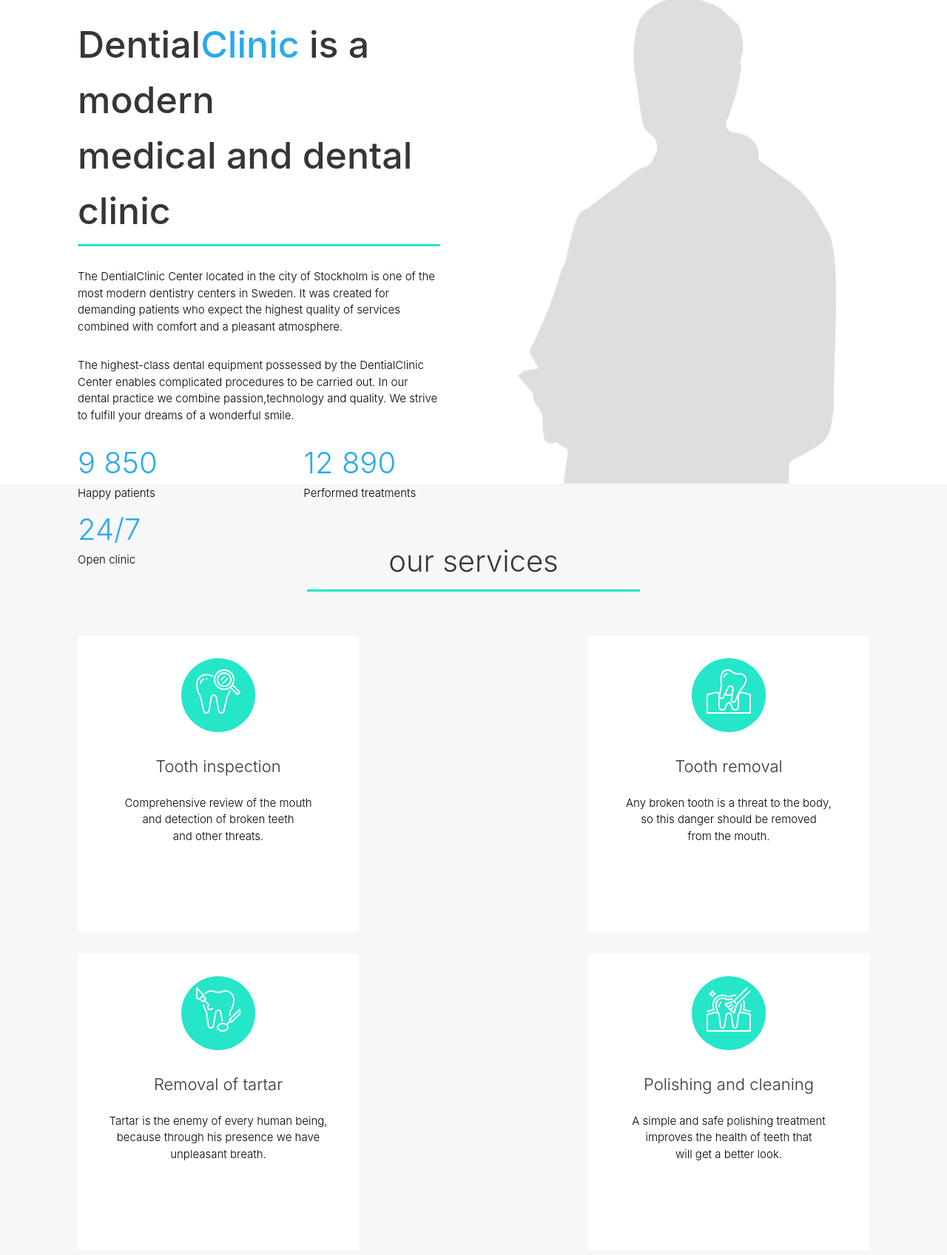
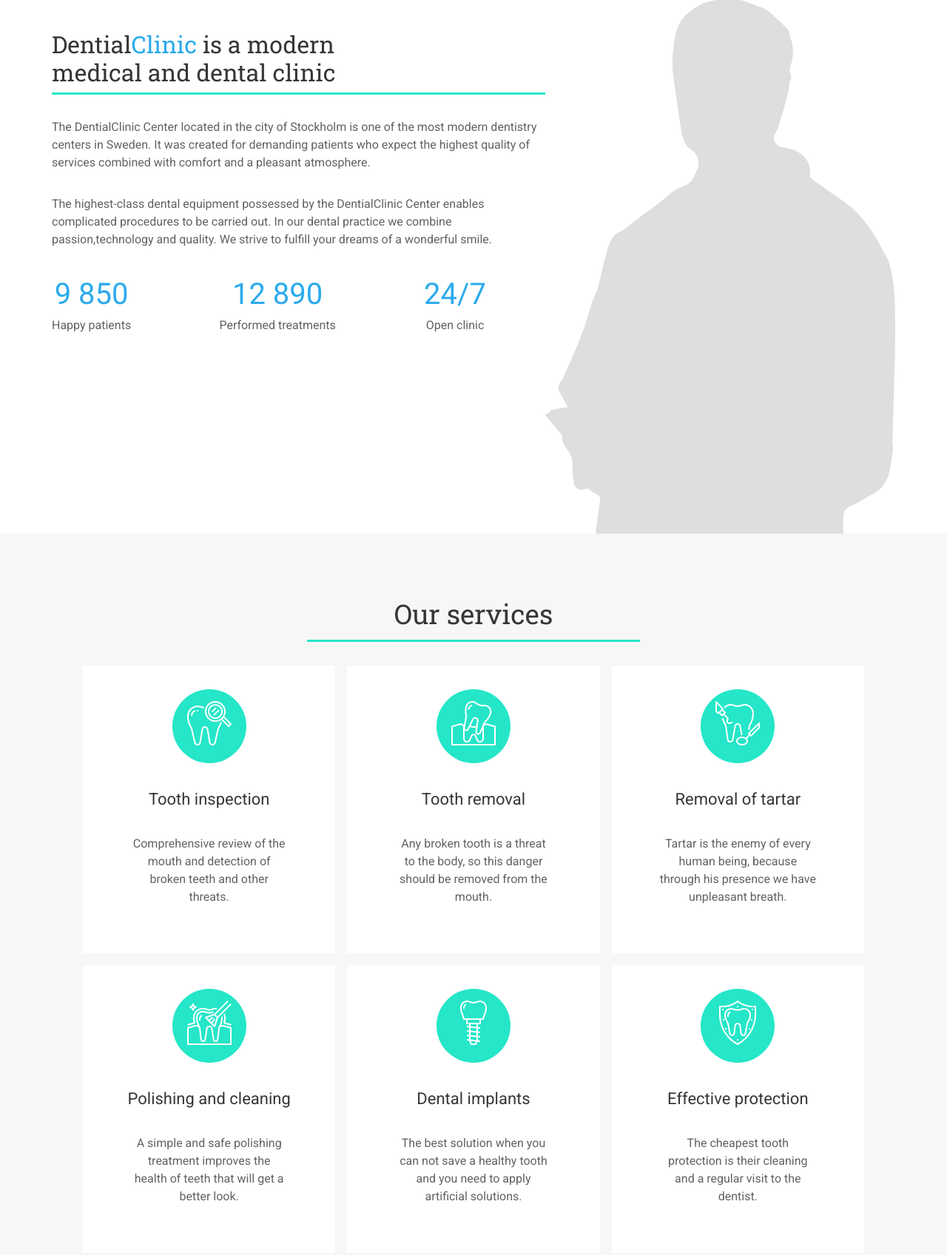
Before and after one commit to Falak2020/DintialClinic, a plain HTML site: page index.html in a window 1280 px wide. Shown: the part 989-2686 px from the top of the page at 74% size. Drawn offline with Linux system fonts and the light colour scheme.

Commit message:
Section2 med grid

```diff
--- a/css/style.css
+++ b/css/style.css
@@ -1,17 +1,27 @@
+
+/*
+    font-family: 'Roboto', sans-serif;
+    font-family: 'Roboto Slab', serif;
+*/
+
+
 * {
     box-sizing: border-box;
 }
 
-html, body {
-    font-weight: 350;
-    font-family: -apple-system, BlinkMacSystemFont, 'Segoe UI', Roboto, Oxygen, Ubuntu, Cantarell, 'Open Sans', 'Helvetica Neue', sans-serif;
-    line-height: 1.5;
-    font-size: 15px;
+html, body ,p {
     margin: 0;
     padding: 0;
+    font-weight: 350;
+    font-family:'Roboto', sans-serif;
+    line-height: 1.5;
+    font-size: 16px;
+    color: #626262;
 
 }
-
+.bg-gray{
+    background-color: #DEDEDE;
+}
 .border {
     border: 1px solid black;
 }
@@ -90,115 +100,119 @@ nav>div>div>div>a{
 
 .navbar-nav {
     display: flex;
-    flex-direction: column;
+
 }
 
-.nav-link {
+.nav-link{
+    display: flex;
     padding: 0;
     text-decoration: none;
 }
+
 /*-----------Section 1 Styling------------------*/
-.first-section{
-    display:flex;
-    justify-content: space-between;
-    /*height:700px;*/
-    background-color: #DEDEDE;
-    }
+
 .image-section1{
-       padding-top: 3.3rem;
-        margin-left:7rem;
+       margin-top:2rem;
+       margin-bottom: 0;
 
 }
 .paragraph{
-     padding: 1rem 1rem;
+
 }
+
 .button-1{
+    display: inline-block;
     background-color:#25E6C8 ;
+    font-weight: 400;
     color:#FFFFFF;
-        font-size:18px;
+    font-size:1rem;
     border:none;
     height: 60px;
     width:239px;
     border-radius: 10px;
     margin-top: 2rem;
     }
+#section1 .container{
+    padding: 0;
+}
+.button-1:hover{
+    cursor: pointer;
+    background: #2BAAEC;
+}
 section>div>div>h1{
         font-size: 30px;
         color: #363636;
-        font-weight:500;
+        font-weight:300;
 }
 /*-----------Section 2 Styling------------------*/
-.second-section{
+#section-2 .container{
 display:flex;
 justify-content:space-between;
-height: 700px;
+padding: 0;
+}
+.paragraph-2{
+
+}
+.image-section2{
+    margin-top: 4rem;
 }
 
-.paragraph-1{
-   padding:1rem 1rem;
-}
-.image-section2{
-   padding-right:10rem;
-   padding-top:5rem;
-   height: 733px;
-
-}
-#section-2>div>ul>li>h2{
+#section-2 .container .paragraph-2 .container h2{
    font-size: 20px;
    font-weight: 300;
    color: #2BAAEC;
    margin-bottom: 0;
    margin-top: 0.5rem;
+}
+#section-2 .container .paragraph-2 .container li{
+    margin-right: 0rem;
     text-align: center;
 }
-#section-2>div>h1{
+#section-2 .container .paragraph-2 h1{
     font-size: 30px;
     color: #363636;
     font-weight:500;
    margin-bottom: 0rem;
 }
-#section-2>div>hr{
+#section-2 .container .paragraph-2 hr{
    height:3px;
    border-width:0;
    background-color:#25E6C8;
    margin-bottom: 2rem;
-
 }
-.flex-list{
+#section-2 .container .paragraph-2 .container{
   display: flex;
   list-style: none;
   justify-content:space-between;
   padding-left: 0;
-  flex-wrap: wrap;
+  padding: 0;
+
 }
  span{
      color:#2BAAEC;
 }
-.margin-bottom-paragraph{
+.margin-top-paragraph{
     margin-top: 2rem;
 }
 /*-----------Section 3 Styling------------------*/
 .section3-bgcolor{
     background-color: #F7F7F7;
-    height: 1200px;
 }
-#section-3 {
-    background-color: #F7F7F7;
 
-}
-  #section-3>div>h2{
+  #section-3>div>div>h2{
+    margin: 0;
     padding-top: 1rem;
-    margin-bottom: 0rem;
     text-align: center;
     font-size: 20pt;
     color:#363636 ;
     font-weight: 300;
 }
-#section-3>div>hr{
+#section-3>div>div>hr{
     height:3px;
     border-width:0;
     background-color:#25E6C8;
     width:300px;
+    margin-bottom: 1rem;
 }
 h3{
     font-size: 22px;
@@ -219,68 +233,80 @@ h3{
     text-align: center;
     margin-bottom: 3rem;
   }
- .div-border{
-     width:380px;
-     height:400px;
+ .cards{
      background-color:#FFFFFF;
      text-align: center;
-     margin-top:1rem;
  }
+
+ #section-3 .grid .cards p{
+     margin:2rem 4rem 4rem 4rem;
+
+ }
+ /*
 .flex-cards{
     display: flex;
     align-items: center;
-
     flex-direction:column;
-
 }
-
-
+*/
+.grid{
+    display: grid;
+    grid-template-columns: repeat(auto-fit, minmax(300px, 1fr));
+    gap:1rem;
+}
 /*----------------------------------------------*/
 /*-------------------Section-4 Styling-------------------*/
 .section4-bgcolor{
     background-color: #2BAAEC;
-   height: 100px;
+
 }
 .button-2{
+    display: inline-block;
     height: 35px;
     background-color: #FFFFFF;
     color: #2BAAEC;
     font-weight: bold;
     border-radius: 10px;
     border: none;
-    margin-top: 1rem;
+    margin: 1rem 0;
 }
-.flex-section-4{
+.button-2:hover{
+    cursor: pointer;
+    background-color: #25E6C8;
+    color: #FFFFFF;
+}
+#section-4 .container{
     display: flex;
     flex-direction: column;
     align-items: center;
-
 }
 .section-font{
-font-size: 16px;
 color: #FFFFFF;
-font-weight: 200;
-margin-top: 1rem;
+font-weight: 300;
+margin:1rem 0;
 }
 /*--------------------------------------*/
 /*-----------------Footer---------------------*/
 .footer-background{
-    height:40px;
+
     background-color: #2ba5ec;
-    font-size: 16px;
     text-align: center;
-    padding:2rem 0;
+    padding:1rem 0;
     border: 1px  #2b78ec;
     color:#ffffff9d;
 }
 /*--------------------------------------*/
 @media (min-width: 768px) {
-    .nav-link {
+    .nav-link a {
         padding-right: 0.5rem;
         padding-left: 0.5rem;
+        text-decoration: none;
+    }
+    .nav-link a:hover{
+        color: #25E6C8;
     }
 
-    .navbar-nav {
+    .nav-link {
         flex-direction: row;
     }
 
@@ -297,82 +323,92 @@ margin-top: 1rem;
     }
     .navbar-brand img {
         height: 4rem;
-
+        margin:2rem 0;
     }
 
     .border-bottom .flex-navbartop .socialmedia{
         padding: 0.5rem 1rem;
     }
-
-    section>div>div>h1{
-        font-size:50px;
-        color: #363636;
-    }
-    #section-2>div>h1{
-        font-size:50px;
-        color: #363636;
-    }
-    .paragraph-1{
-        padding:4rem 7rem;
+/*Section1 styling in wide screen*/
+    #section1 .container{
+        display:flex;
     }
     .paragraph{
-        padding: 10rem 5rem;
+       margin-top: 11rem;
+       margin-left:3rem;
+    }
+    #section1 h1{
+        font-family: 'Roboto Slab', serif;
+        font-size: 2.3rem;
+        font-weight: 300;
+        line-height: 1.1;
+    }
+    #section1 p {
+        font-size: 0.9rem;
+    }
+/*Section2 styling in wide screen*/
+
+    #section-2 .container .paragraph-2 h1{
+       font-size:2rem;
+       font-family: 'Roboto Slab', serif;
+       font-weight: 200;
+       color: #363636;
+       line-height: 1.2;
+       margin-right: 10rem;
+    }
+    .paragraph-2{
+       margin-top: 5rem;
+    }
+
+     #section-2 .container .paragraph-2 .container h2{
+       font-size: 40px;
+       margin-bottom: 0;
+       margin-top: 2rem;
 
     }
- #section-2>div>ul>li>h2{
-    font-size: 40px;
-    margin-bottom: 0;
-    margin-top: 0.5rem;
-    padding-right: 4rem;
+    #section-2 .container .paragraph-2 .container li{
+       margin-right: 5rem;
     }
- #section-3>div>h2{
+ /*------------------------------------*/
+ /*-Section3 Style in the wide screen--*/
+
+    #section-3>div>div>h2{
+       margin-top:0rem;
        padding-top: 5rem;
-    font-size: 40px;
+       font-size: 2.3rem;
+       font-family: 'Roboto Slab', serif;
+       font-weight: 300;
     }
-#section-3>div>hr{
+    #section-3>div>div>hr{
        margin-bottom: 2rem;
        width:450px;
     }
- .div-border{
- margin-top: 2rem;
+    .grid{
+        padding:0 7rem 7rem 7rem;
+        grid-template-columns:1fr 1fr 1fr;
     }
- .flex-cards{
-     flex-wrap: wrap;
-     justify-content: space-between;
-     flex-direction: row;
-     padding:0 7rem;
- }
+ /*------------------------------------*/
+ /*-Section4 Style in the wide screen--*/
  .button-2{
     width:285px;
     height: 60px;
-    background-color: #FFFFFF;
-    color: #2BAAEC;
-    font-weight: bold;
-    border-radius: 10px;
-    border: none;
 }
-.flex-section-4{
+
+#section-4 .container{
     display: flex;
     justify-content: space-between;
     flex-direction: row;
     align-items: center;
-    padding: 0 12rem;
-    background-color: #2BAAEC;
-    height: 200px;
+}
 
-}
-#section-3 {
-    height: 1200px;
-}
-.section4-bgcolor{
-   height: 200px;
-}
 .section-font{
     font-size: 30px;
-
+    font-weight:300;
+    margin:4rem 0;
+    font-family: 'Roboto Slab', serif;
 }
 .footer-background{
-    height:80px;
+    padding: 2rem 0;
 }
 }
 
--- a/index.html
+++ b/index.html
@@ -4,9 +4,9 @@
 <head>
     <meta charset="UTF-8">
     <meta name="viewport" content="width=device-width, initial-scale=1.0">
-    <title>Document</title>
-
+    <title>Dential Clinic</title>
     <script src="https://kit.fontawesome.com/0abbda2fd3.js" crossorigin="anonymous"></script>
+    <link href="https://fonts.googleapis.com/css2?family=Roboto&family=Roboto+Slab&display=swap" rel="stylesheet">
     <link rel="stylesheet" href="css/style.css">
 </head>
 
@@ -36,49 +36,55 @@
                 <i class="fas fa-bars"></i>
             </button>
             <div class="collapse navbar-collapse">
-                <div class="navbar-nav">
-                    <a class="nav-link" href="#">Home</a>
-                    <a class="nav-link" href="#">About Us</a>
-                    <a class="nav-link" href="#">Services</a>
-                    <a class="nav-link" href="#">Contact</a>
+                <div class="nav-link">
+                    <a  href="#">Home</a>
+                    <a  href="#">Services</a>
+                    <a  href="#">Contact</a>
+                    <a  href="#">About us</a>
                 </div>
             </div>
         </div>
     </nav>
     <!-----------------MAIN----------------------------------------->
     <!-----------------SECTION1------------------------------------->
-    <section>
-        <div class=" first-section">
+    <section id="section1" class="bg-gray">
+        <div class="container">
             <div class="image-section1 collapse">
-                <img src="image/placehold.png" alt="Image for a girl" style="height:650px;">
+                <img src="image/placehold.png" alt="Image for a girl">
             </div>
             <div class="paragraph">
                 <h1>Modern technologies ensure safety</h1>
-                Clinic is equipped with the highest quality medical and dental equipment,<br>
-                which allows for quick and effective treatment of the patient. <br>
+                <p>Clinic is equipped with the highest quality medical and dental equipment,
+                    which allows for quick and effective treatment of the patient.
+                </p>
                 <button type="button" class="button-1">about our clinic</button>
             </div>
         </div>
     </section>
     <!-----------------SECTION2------------------------------------->
-    <section id="section-2" class="second-section forth-border">
-        <div class="paragraph-1">
-            <h1>Dential<span>Clinic</span> is a modern <br>
+    <section id="section-2">
+        <div class="container">
+            <div class="paragraph-2">
+                <h1>Dential<span>Clinic</span> is a modern
                     medical and dental clinic</h1>
                 <hr>
-            The DentialClinic Center located in the city of Stockholm is one of the most modern dentistry centers in
-            Sweden. It was created for demanding patients who expect the highest quality of services combined with
-            comfort and a pleasant atmosphere. <br>
-            <div class="margin-bottom-paragraph">
-
-                The highest-class dental equipment possessed by the DentialClinic Center enables complicated procedures
+                <p>
+                    The DentialClinic Center located in the city of Stockholm is one of the most modern dentistry
+                    centers in
+                    Sweden. It was created for demanding patients who expect the highest quality of services combined
+                    with
+                    comfort and a pleasant atmosphere.
+                </p>
+                <p class="margin-top-paragraph">
+                    The highest-class dental equipment possessed by the DentialClinic Center enables complicated
+                    procedures
                     to
-                be carried out. In our dental practice we combine passion,technology and quality. We strive to fulfill
+                    be carried out. In our dental practice we combine passion,technology and quality. We strive to
+                    fulfill
                     your
                     dreams of a wonderful smile.
-            </div>
-
-            <ul class="flex-list">
+                </p>
+                <ul class="container">
                     <li>
                         <h2>9 850</h2>
                         Happy patients
@@ -96,90 +102,98 @@
             <div class="image-section2 collapse">
                 <img src="image/placehold2.png" alt="image for a man">
             </div>
+        </div>
     </section>
     <!-----------------SECTION3------------------------------------->
-
- <section id="section-3">
+    <section id="section-3" class="section3-bgcolor ">
+        <div >
         <div>
-            <h2>our services</h2>
+            <h2>Our services</h2>
             <hr>
         </div>
-        <div class="flex-cards">
-            <div class="div-border">
+        <div class="grid">
+            <div class="cards">
                 <div class="image-background">
                     <img src="image/tooth icon.png" alt="tooth icon">
                 </div>
                 <div>
                     <h3>Tooth inspection</h3>
-                    Comprehensive review of the mouth <br>
-                    and detection of broken teeth <br>
+                    <p> Comprehensive review of the mouth
+                        and detection of broken teeth
                         and other threats.
+                    </p>
                 </div>
             </div>
-            <div class="div-border">
+            <div class="cards">
                 <div class="image-background">
                     <img src="image/Group 3.png" alt="tooth icon">
                 </div>
                 <div>
                     <h3>Tooth removal</h3>
-                    Any broken tooth is a threat to the body,<br>
-                    so this danger should be removed <br>
+                    <p> Any broken tooth is a threat to the body,
+                        so this danger should be removed
                         from the mouth.
+                    </p>
                 </div>
             </div>
-            <div class="div-border">
+            <div class="cards">
                 <div class="image-background">
                     <img src="image/removal-tartar.png" alt="tooth icon">
                 </div>
                 <div>
                     <h3>Removal of tartar</h3>
-                    Tartar is the enemy of every human being, <br>
-                    because through his presence we have <br>
+                    <p>Tartar is the enemy of every human being,
+                        because through his presence we have
                         unpleasant breath.
+                    </p>
                 </div>
             </div>
 
-            <div class="div-border">
+            <div class="cards">
                 <div class="image-background">
                     <img src="image/polishing.png" alt="tooth icon">
                 </div>
                 <div>
                     <h3>Polishing and cleaning</h3>
-                    A simple and safe polishing treatment <br> improves the health of teeth that <br>
+                    <p> A simple and safe polishing treatment improves the health of teeth that
                         will get a better look.
+                    </p>
                 </div>
             </div>
-            <div class="div-border">
+            <div class="cards">
                 <div class="image-background">
                     <img src="image/implants.png" alt="tooth icon">
                 </div>
                 <div>
                     <h3>Dental implants</h3>
-                    The best solution when you can not save <br>
-                    a healthy tooth and you need to apply <br> artificial solutions.
+                    <p> The best solution when you can not save
+                        a healthy tooth and you need to apply artificial solutions.
+                    </p>
                 </div>
             </div>
-            <div class="div-border">
+            <div class="cards">
                 <div class="image-background">
                     <img src="image/protection.png" alt="tooth icon">
                 </div>
                 <div>
                     <h3>Effective protection</h3>
-                    The cheapest tooth protection <br>
-                    is their cleaning and a regular <br>
+                    <p> The cheapest tooth protection
+                        is their cleaning and a regular
                         visit to the dentist.
+                    </p>
                 </div>
             </div>
         </div>
     </section>
     <!--------------------Section4-------------------------------->
-    <section class="section4-bgcolor">
-        <div class=" flex-section-4">
+    <section id="section-4" class="section4-bgcolor">
+        <div class="container">
             <div class="section-font">
                 Do not wait and make an appointment today!
             </div>
             <div>
                 <button type="button" class="button-2">Book an appointment</button>
+            </div>
         </div>
     </div>
     </section>
```
Lines whose indentation alone changed are shown as unchanged.
